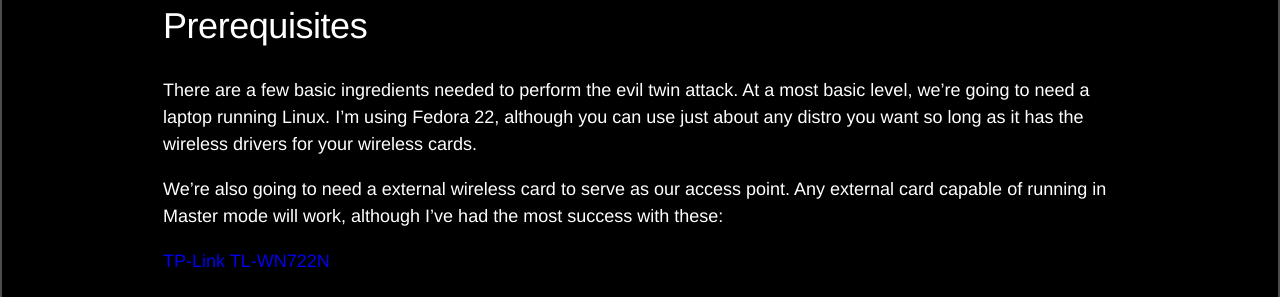
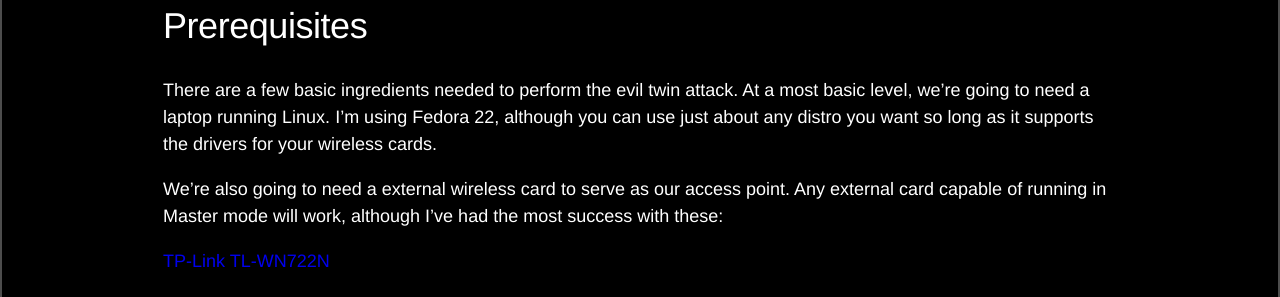
Before and after one commit to s0lst1c3/s0lst1c3.github.io, a Jekyll site: the page built from _posts/2015-10-04-python-evil-twin.md, in a window 1280 px wide and 900 px high, scrolled down 1196 px. Shown: the part 180-477 px from the top of the window. Built offline with Jekyll 4.4.1, drawn with Linux system fonts in a browser that asks for light colours; Markdown is read by kramdown in place of the engine named in the settings; comment, search, counter and statistics services are not loaded.

Commit message:
new blog post

```diff
--- a/_posts/2015-10-04-python-evil-twin.md
+++ b/_posts/2015-10-04-python-evil-twin.md
@@ -20,7 +20,7 @@ Carrying out an evil twin attack involves using two network interfaces. One inte
 
 There are a few basic ingredients needed to perform the evil twin attack. At a most basic
 level, we're going to need a laptop running Linux. I'm using Fedora 22, although you can
-use just about any distro you want so long as it has the wireless drivers for your wireless cards.
+use just about any distro you want so long as it supports the drivers for your wireless cards.
 
 
 We're also going to need a external wireless card to serve as our access point. Any external card capable of running in Master mode will work, although I've had the most success with these:
```
